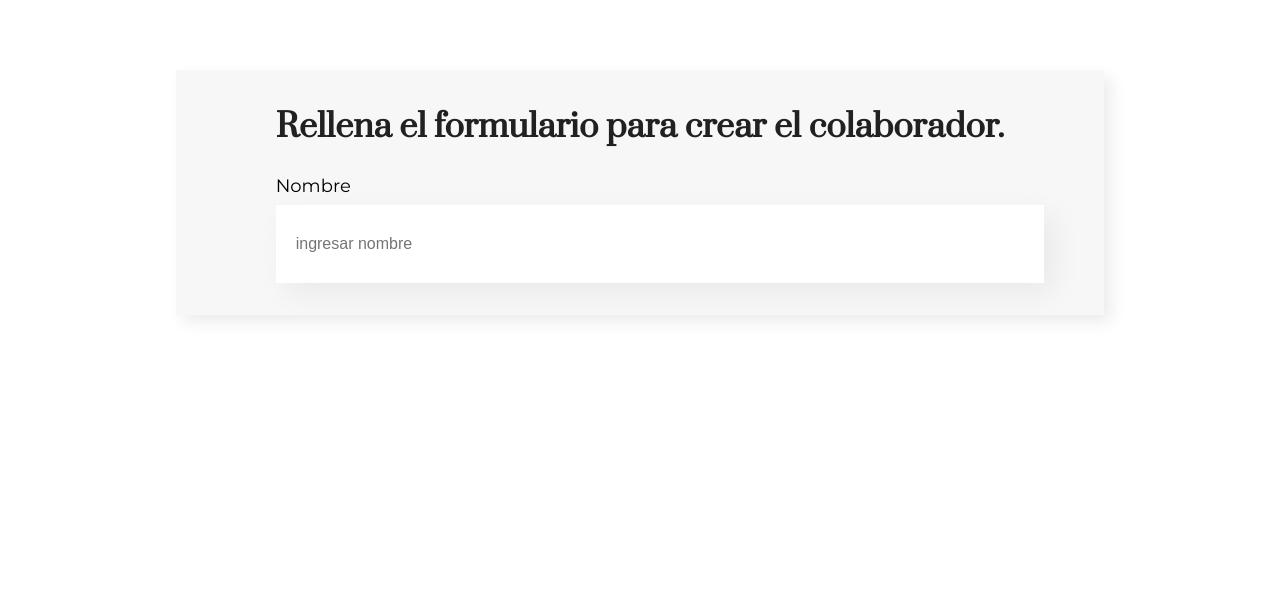
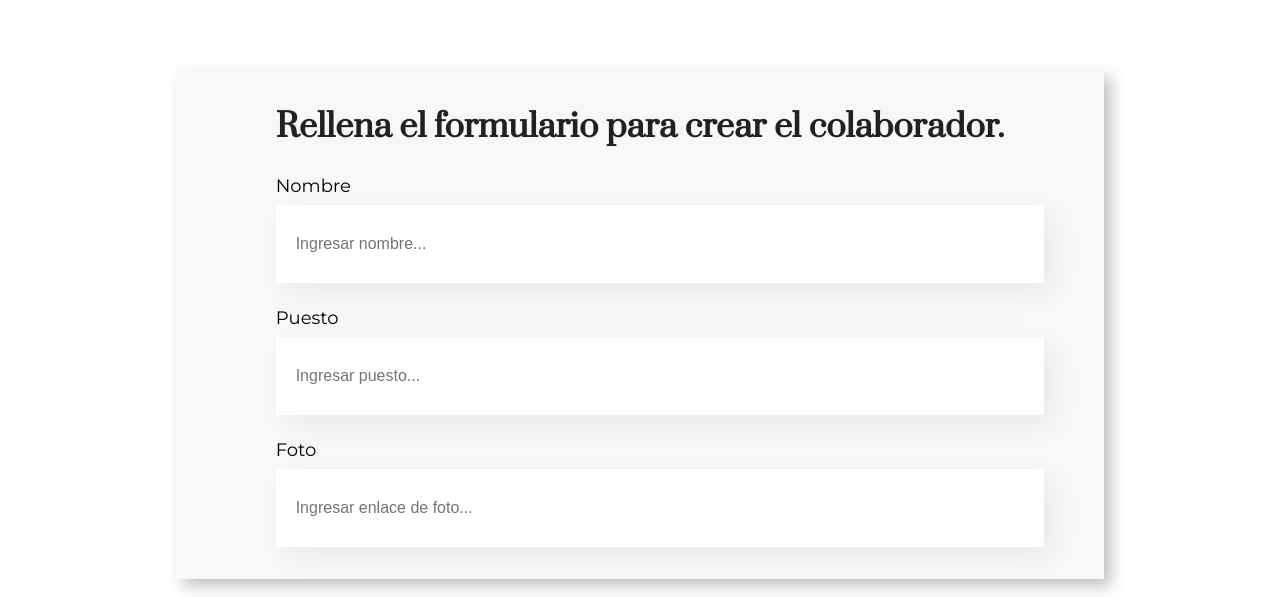
Before and after one commit to Natsumychan/org, a React (Create React App) app: page / in a window 1280 px wide. Shown: the part 316-913 px from the top of the page. Before the commit the page ends 800 px from the top, so only its background shows below. Built offline with nearby package versions, Linux system fonts and the light colour scheme.

Commit message:
finished CampoTexto component

```diff
--- a/public/index.html
+++ b/public/index.html
@@ -19,6 +19,5 @@
   <body>
     <noscript>You need to enable JavaScript to run this app.</noscript>
     <div id="root"></div>
-    <label for=""></label>
   </body>
 </html>
--- a/src/components/CampoTexto/index.js
+++ b/src/components/CampoTexto/index.js
@@ -1,9 +1,10 @@
 import "./CampoTexto.css"
 
-const CampoTexto = () =>{
+const CampoTexto = (props) =>{
+ const placeholderModificado= `${props.placeholder}...`
  return <div className="campo-texto">
-  <label for="nombre">Nombre</label>
-  <input type="text" placeholder="ingresar nombre" id="nombre" />
+  <label for={props.id} >{props.titulo}</label>
+  <input type={props.type} placeholder={placeholderModificado} id={props.id} />
  </div>
 }
 
--- a/src/components/Formulario/Formulario.css
+++ b/src/components/Formulario/Formulario.css
@@ -7,7 +7,7 @@
 .formulario form{
  max-width: 80%;
  background-color: #f7f7f7;
- box-shadow: 7px 7px 15px rgba(0,0,0, 0.08);
+ box-shadow: 7px 7px 15px rgba(0,0,0, 25%);
  padding: 8px 100px;
 }
 
--- a/src/components/Formulario/Formulario.js
+++ b/src/components/Formulario/Formulario.js
@@ -5,7 +5,9 @@ const Formulario = () =>{
  return <section className="formulario">
   <form>
    <h2>Rellena el formulario para crear el colaborador.</h2>
-   <CampoTexto/>
+   <CampoTexto titulo="Nombre" placeholder="Ingresar nombre" type="text" id="nombre"/>
+   <CampoTexto titulo="Puesto" placeholder="Ingresar puesto" type="text" id="puesto"/>
+   <CampoTexto titulo="Foto" placeholder="Ingresar enlace de foto" type="text" id="foto"/>
   </form>
  </section>
 }
```
